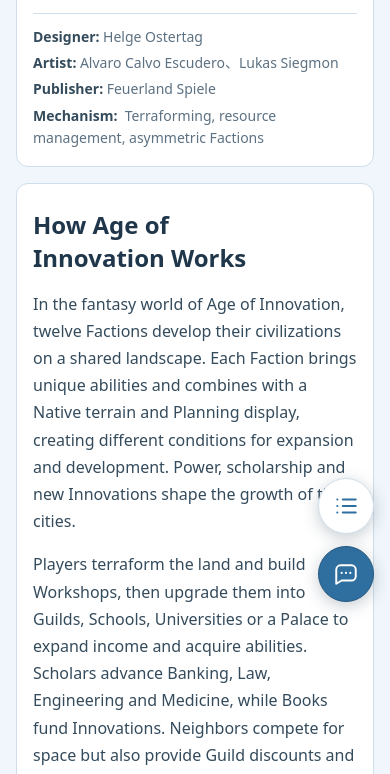
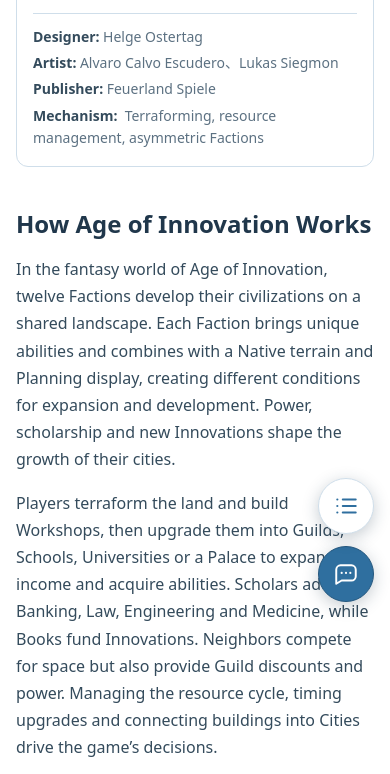
Before and after one commit to fanzhangg/meeple-mentor, a website with bundled scripts: page public/games/age-of-innovation/index.html in a window 390 px wide. Shown: the part 226-1000 px from the top of the page. Built offline with nearby package versions, Linux system fonts and the light colour scheme.

Commit message:
Simplify mobile guide background and retain metadata card

```diff
--- a/public/guide.css
+++ b/public/guide.css
@@ -443,6 +443,13 @@
   padding-right: max(var(--guide-space-4), env(safe-area-inset-right));
 }
 @media (width < 60rem) {
+  .game-page { background: var(--panel); }
+  .game-page .rule-panel {
+    border: 0;
+    border-radius: 0;
+  }
+  .game-page .rule-article { padding-inline: 0; }
+  .game-page .mobile-tabs { background: var(--panel); }
   .chat-popup-ready .mobile-tabs { display: none; }
   .chat-popup-ready .rule-panel { display: block; }
   .chat-popup-ready .game-workspace { margin-top: var(--guide-space-4); }
```
Also changed, not shown: docs/guide-design-system.md (+1 -1 lines).
